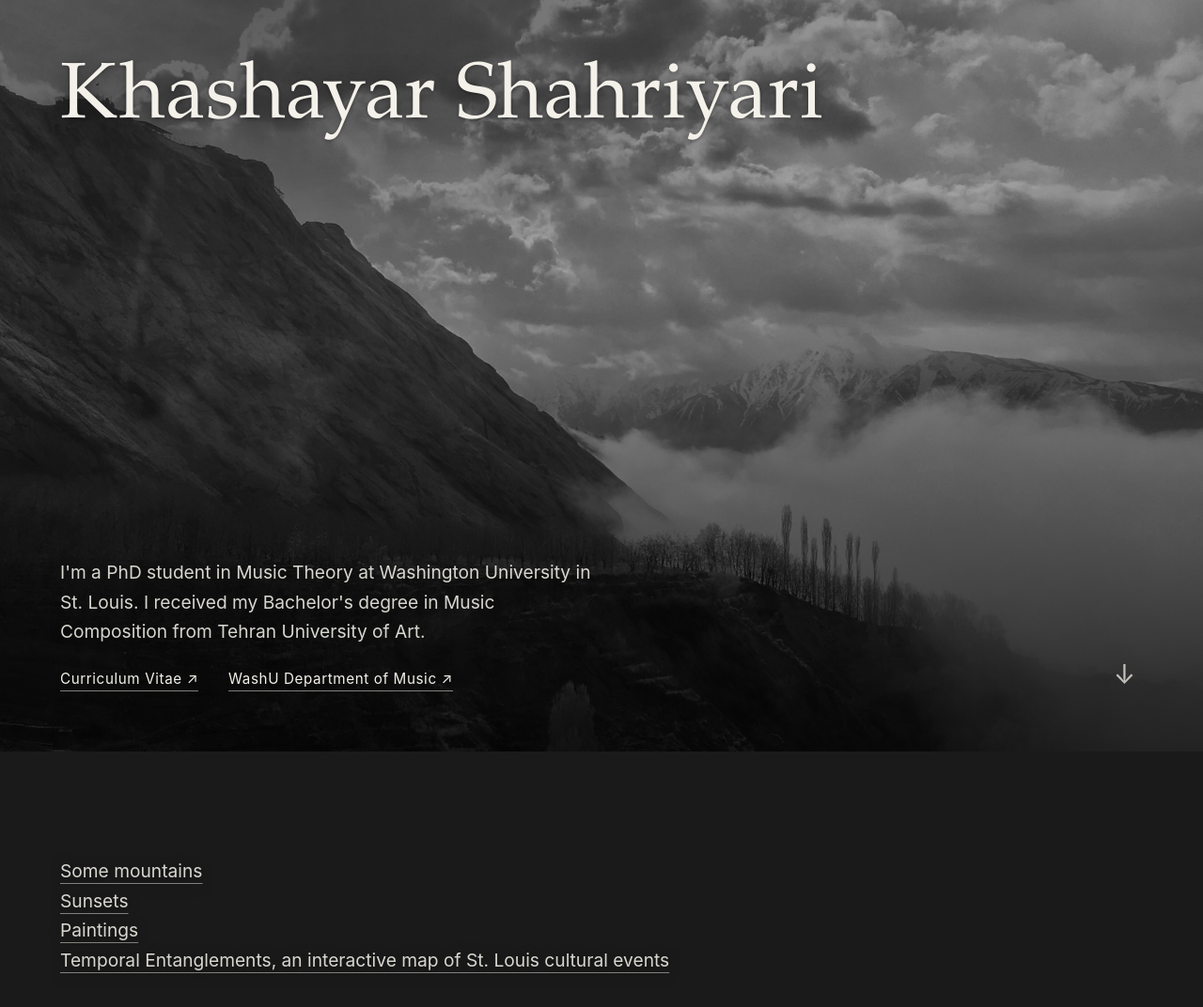
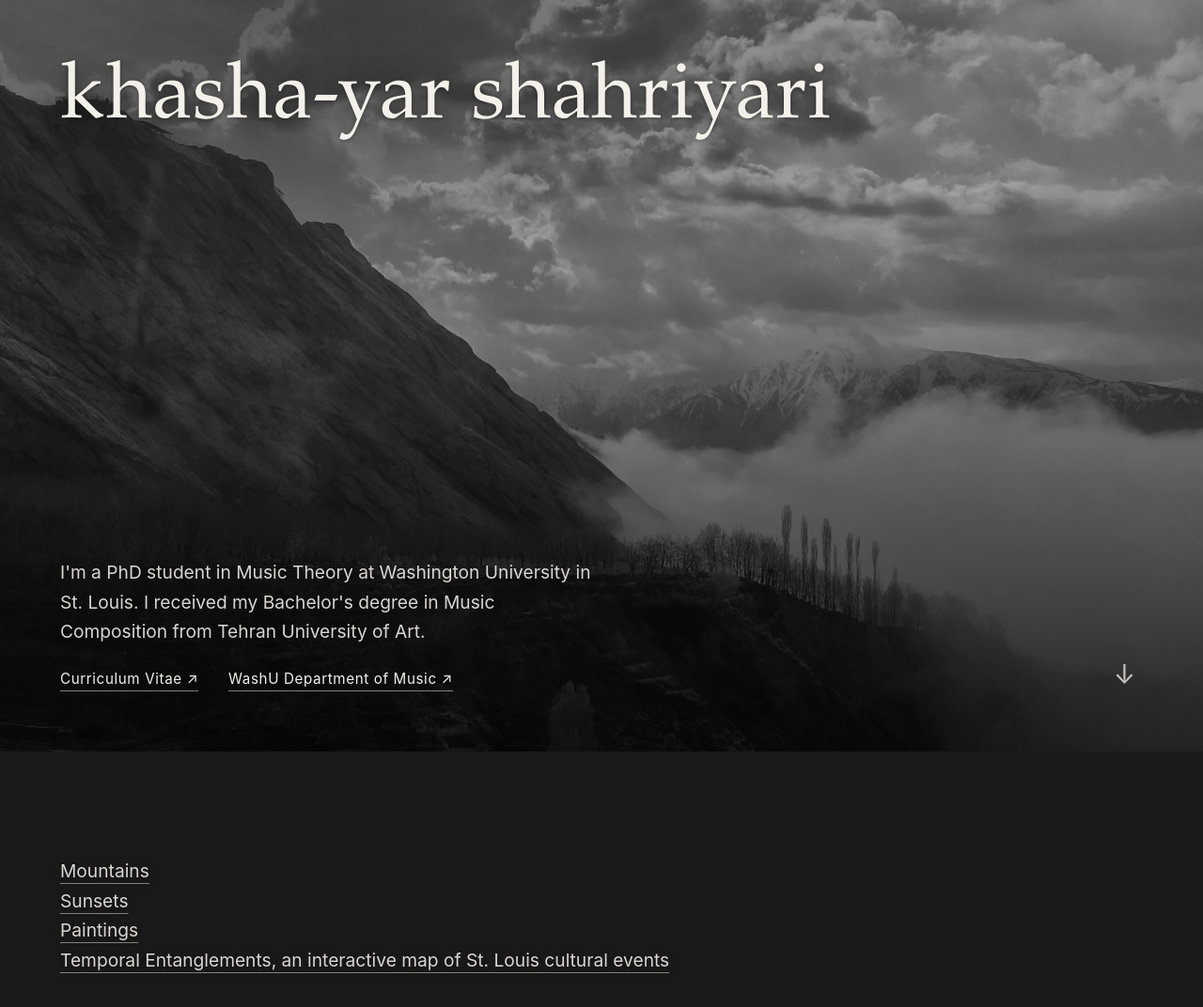
Before and after one commit to khashayarshahriyari/khashayar, a plain HTML site: page index.html in a window 1280 px wide. Shown: the whole page at 94% size. Drawn offline with Linux system fonts and the light colour scheme.

Commit message:
Update index.html

```diff
--- a/index.html
+++ b/index.html
@@ -11,7 +11,7 @@
 
   <!-- FIRST SECTION: name, bio and two links -->
   <main class="hero">
-    <h1 class="name">Khashayar Shahriyari</h1>
+    <h1 class="name">khasha-yar shahriyari</h1>
 
     <div class="hero-bottom">
       <section class="about">
@@ -36,7 +36,7 @@
 
       <li>
         <details name="gallery">
-          <summary>Some mountains</summary>
+          <summary>Mountains</summary>
           <div class="gallery">
             <figure style="--r:1.333"><img src="images/mountains-01.jpg" alt="Sunlit brown hills and green slopes under a blue sky with clouds" loading="lazy" decoding="async"></figure>
             <figure style="--r:1.607"><img src="images/mountains-02.jpg" alt="Snow-dusted mountain ridge above a band of fog" loading="lazy" decoding="async"></figure>
```
